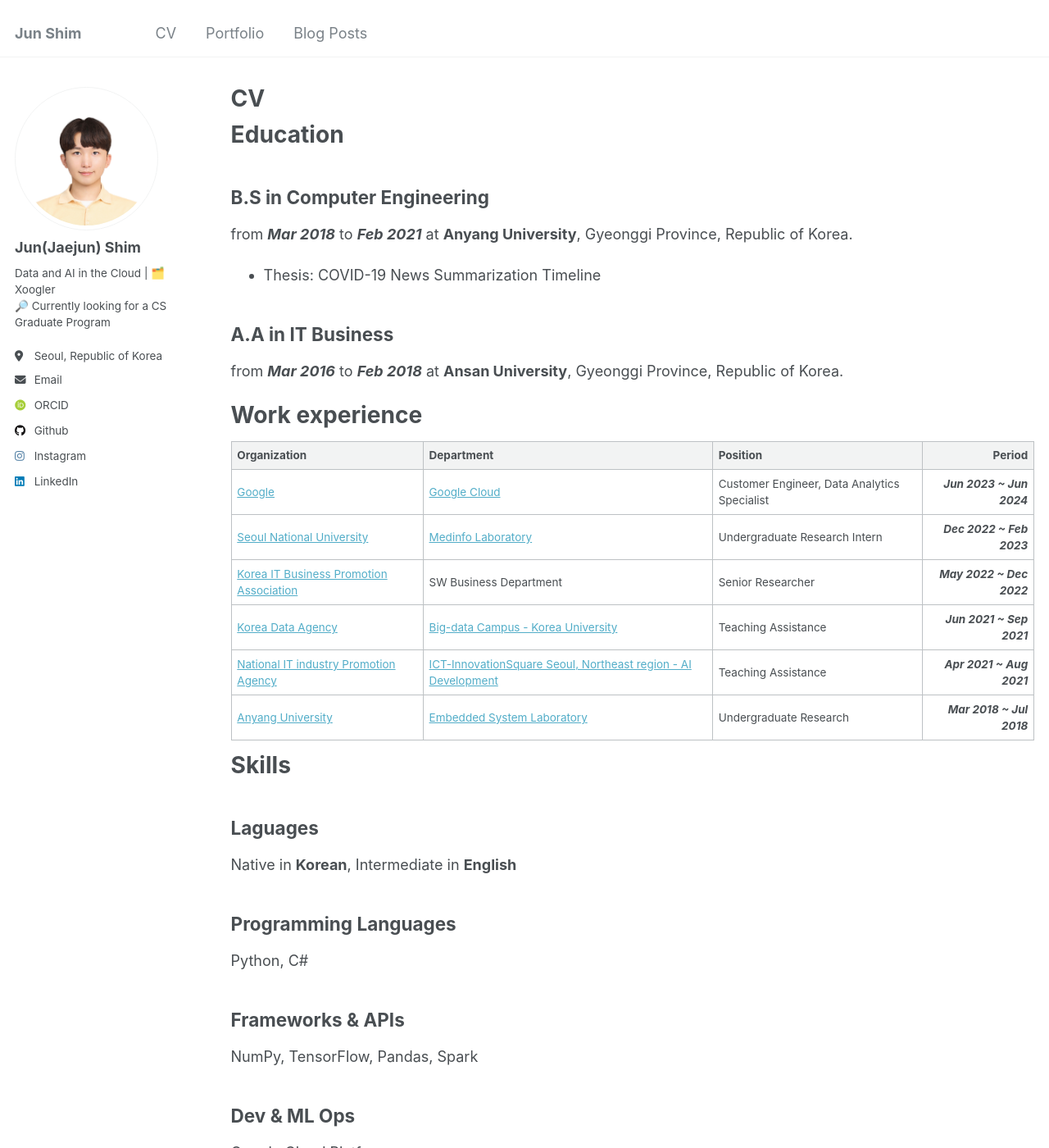
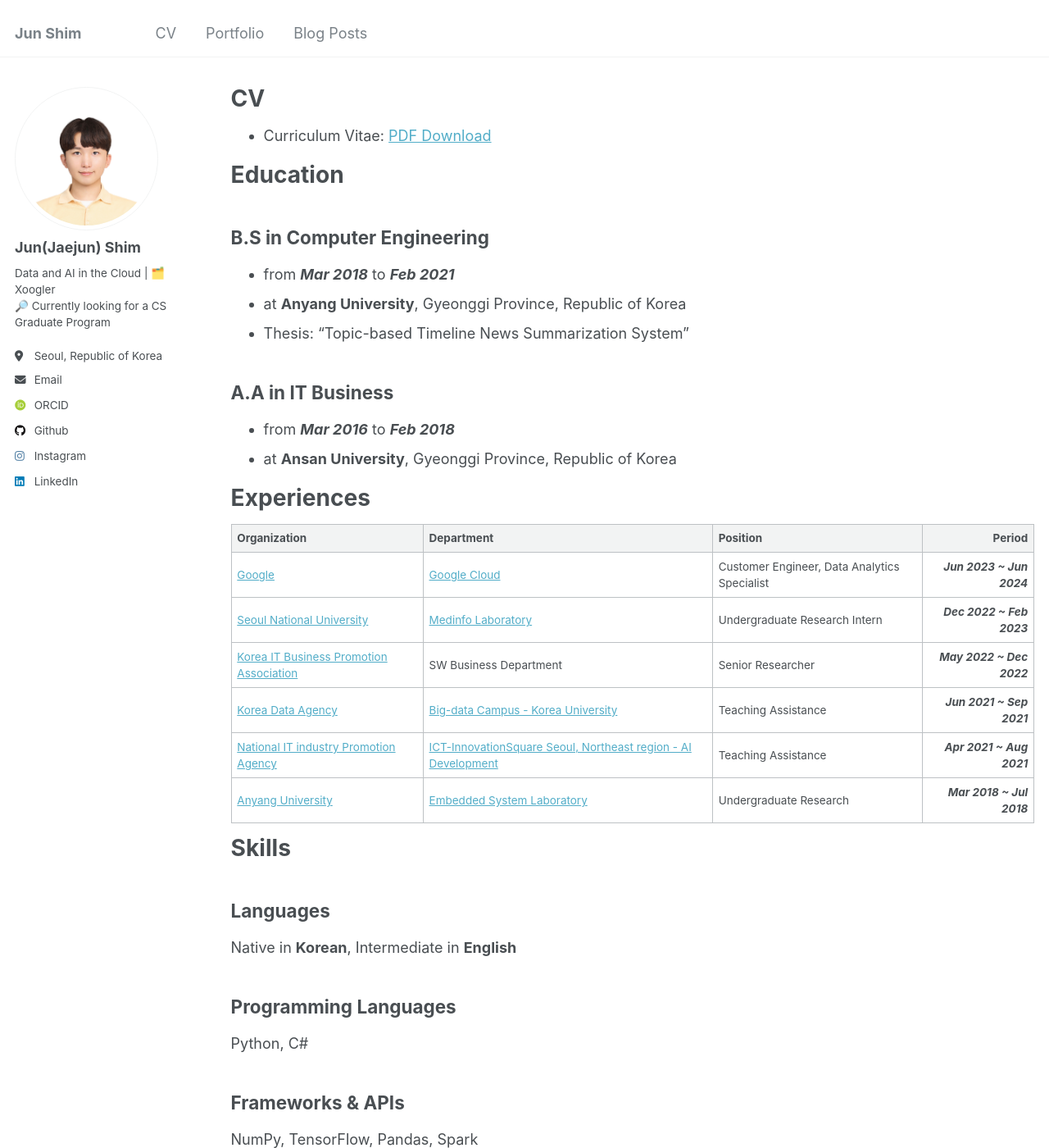
Before and after one commit to JJunShim/JJunShim.github.io, a Jekyll site: the page built from _pages/cv.md, in a window 1280 px wide and 1400 px high. Shown: the whole window at 82% size. Built offline with Jekyll 4.4.1, drawn with Linux system fonts in a browser that asks for light colours; some web fonts are replaced; some of the changed text lies outside the part shown.

Commit message:
Modified

```diff
--- a/_pages/cv.md
+++ b/_pages/cv.md
@@ -9,22 +9,25 @@ redirect_from:
 
 {% include base_path %}
 
+- Curriculum Vitae: [PDF Download](https://raw.githubusercontent.com/JJunShim/JJunShim/main/CV-JaejunShim.pdf)
+
 Education
 ======
 
 B.S in Computer Engineering
 -----
 
-from ***Mar 2018*** to ***Feb 2021*** at **Anyang University**, Gyeonggi Province, Republic of Korea.
-
-- Thesis: COVID-19 News Summarization Timeline
+- from ***Mar 2018*** to ***Feb 2021***
+- at **Anyang University**, Gyeonggi Province, Republic of Korea
+- Thesis: "Topic-based Timeline News Summarization System"
 
 A.A in IT Business
 -----
 
-from ***Mar 2016*** to ***Feb 2018*** at **Ansan University**, Gyeonggi Province, Republic of Korea.
+- from ***Mar 2016*** to ***Feb 2018***
+- at **Ansan University**, Gyeonggi Province, Republic of Korea
 
-Work experience
+Experiences
 ======
 
 | Organization | Department | Position | Period |
@@ -39,7 +42,7 @@ Work experience
 Skills
 ======
 
-Laguages
+Languages
 -----
 
 Native in **Korean**, Intermediate in **English**
```
Also changed, not shown: other parts of _pages/cv.md (+0 -1 lines).
